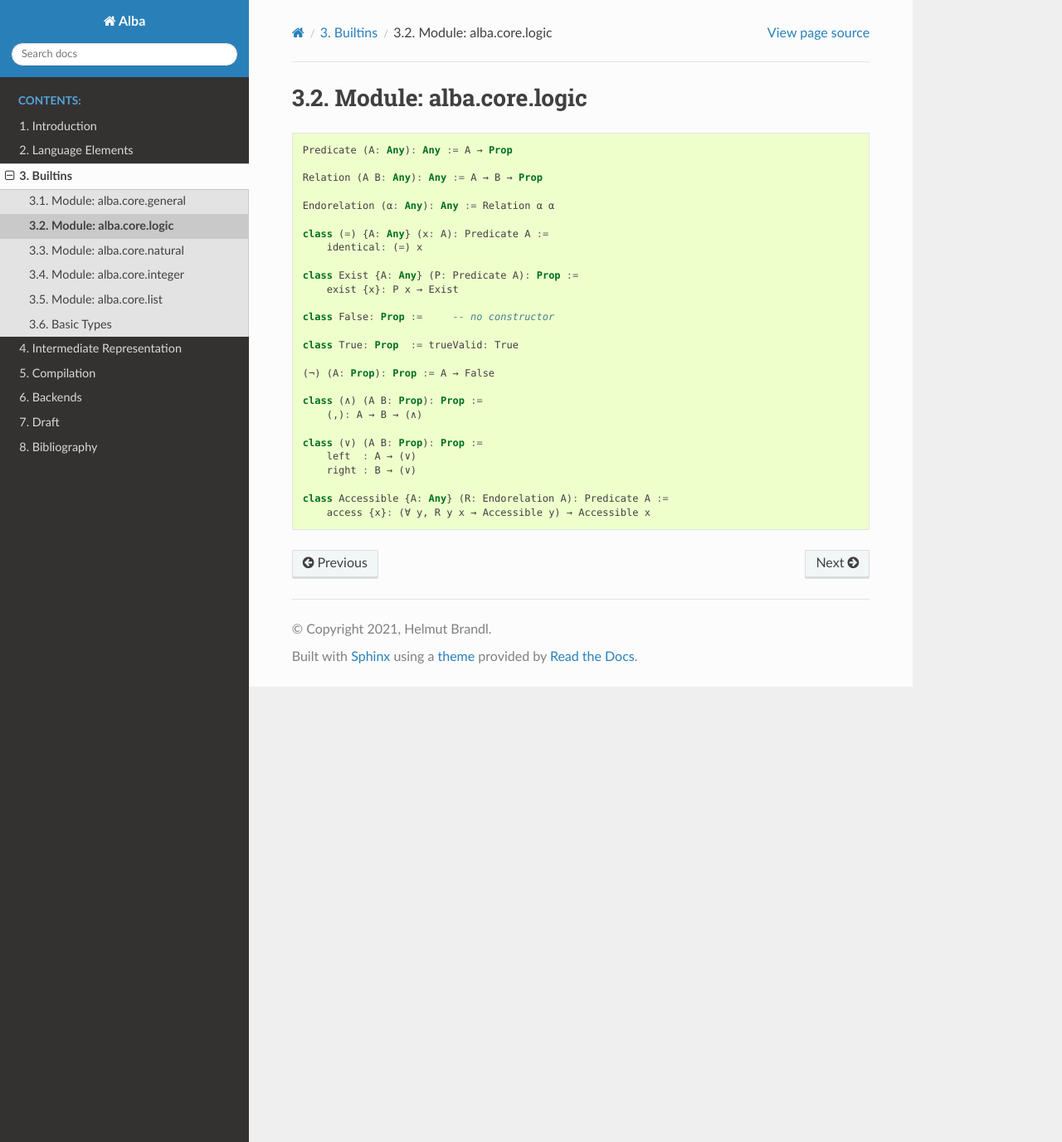
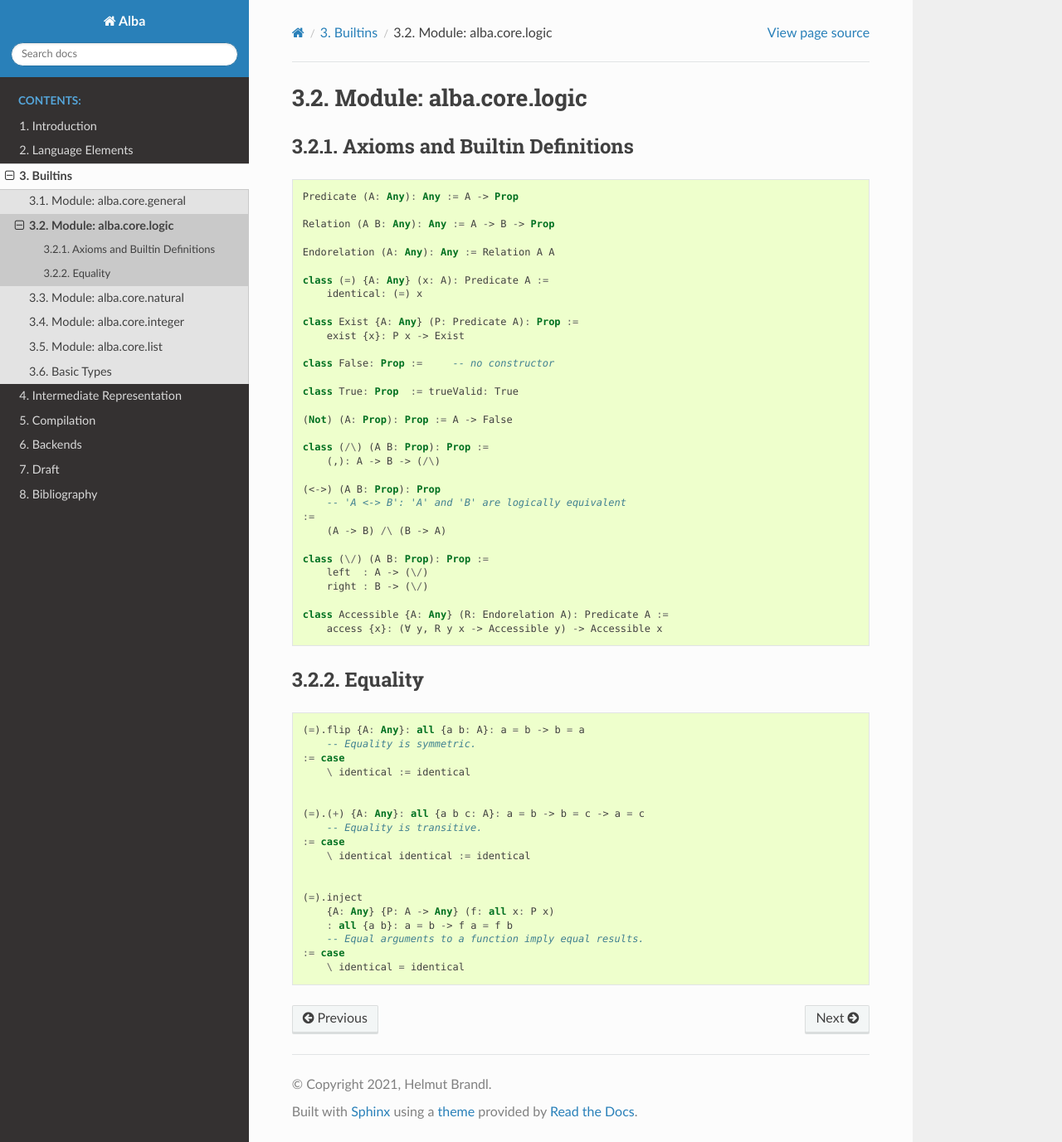
Before and after one commit to alba-lang/lang-spec, a Sphinx documentation site: the page built from sphinx/source/builtin/logic.rst, in a window 1280 px wide and 1377 px high. Shown: the whole window at 83% size. Built offline with Sphinx 7.4.7 and the Read the Docs theme 2.0.0, drawn with Linux system fonts in a browser that asks for light colours.

Commit message:
Removed unicode from builtin modules
	modified:   sphinx/source/builtin/general.rst
	modified:   sphinx/source/builtin/logic.rst

```diff
--- a/sphinx/source/builtin/logic.rst
+++ b/sphinx/source/builtin/logic.rst
@@ -2,32 +2,69 @@
 Module: alba.core.logic
 ********************************************************************************
 
+
+
+Axioms and Builtin Definitions
+================================================================================
+
 .. code-block::
 
-    Predicate (A: Any): Any := A → Prop
+    Predicate (A: Any): Any := A -> Prop
 
-    Relation (A B: Any): Any := A → B → Prop
+    Relation (A B: Any): Any := A -> B -> Prop
 
-    Endorelation (α: Any): Any := Relation α α
+    Endorelation (A: Any): Any := Relation A A
 
     class (=) {A: Any} (x: A): Predicate A :=
         identical: (=) x
 
     class Exist {A: Any} (P: Predicate A): Prop :=
-        exist {x}: P x → Exist
+        exist {x}: P x -> Exist
 
     class False: Prop :=     -- no constructor
 
     class True: Prop  := trueValid: True
 
-    (¬) (A: Prop): Prop := A → False
+    (Not) (A: Prop): Prop := A -> False
 
-    class (∧) (A B: Prop): Prop :=
-        (,): A → B → (∧)
+    class (/\) (A B: Prop): Prop :=
+        (,): A -> B -> (/\)
 
-    class (∨) (A B: Prop): Prop :=
-        left  : A → (∨)
-        right : B → (∨)
+    (<->) (A B: Prop): Prop
+        -- 'A <-> B': 'A' and 'B' are logically equivalent
+    :=
+        (A -> B) /\ (B -> A)
+
+    class (\/) (A B: Prop): Prop :=
+        left  : A -> (\/)
+        right : B -> (\/)
 
     class Accessible {A: Any} (R: Endorelation A): Predicate A :=
-        access {x}: (∀ y, R y x → Accessible y) → Accessible x
+        access {x}: (∀ y, R y x -> Accessible y) -> Accessible x
+
+
+
+Equality
+================================================================================
+
+
+.. code-block::
+
+    (=).flip {A: Any}: all {a b: A}: a = b -> b = a
+        -- Equality is symmetric.
+    := case
+        \ identical := identical
+
+
+    (=).(+) {A: Any}: all {a b c: A}: a = b -> b = c -> a = c
+        -- Equality is transitive.
+    := case
+        \ identical identical := identical
+
+
+    (=).inject
+        {A: Any} {P: A -> Any} (f: all x: P x)
+        : all {a b}: a = b -> f a = f b
+        -- Equal arguments to a function imply equal results.
+    := case
+        \ identical = identical
```
Also changed, not shown: sphinx/source/builtin/general.rst (+4 -3 lines).
